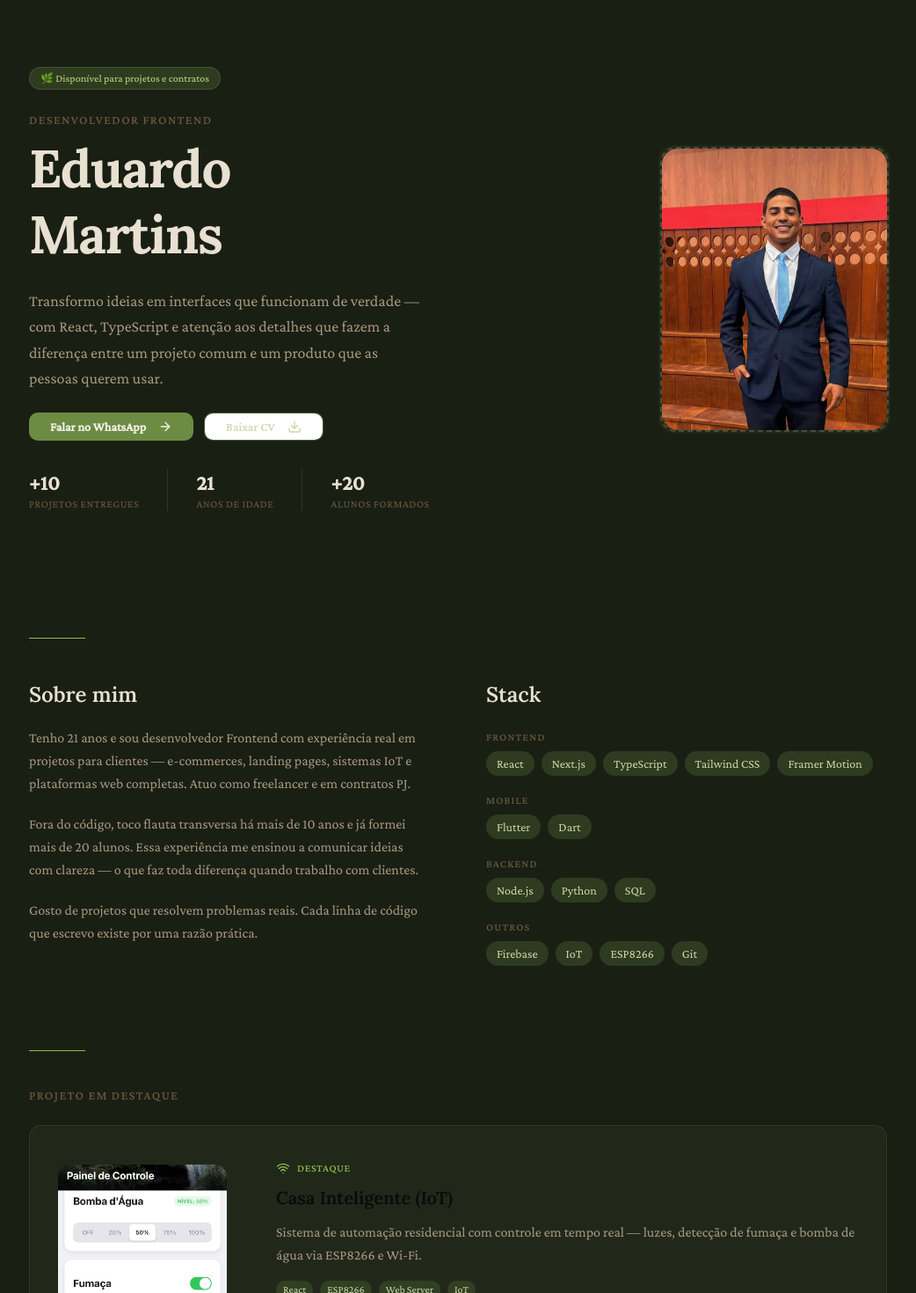
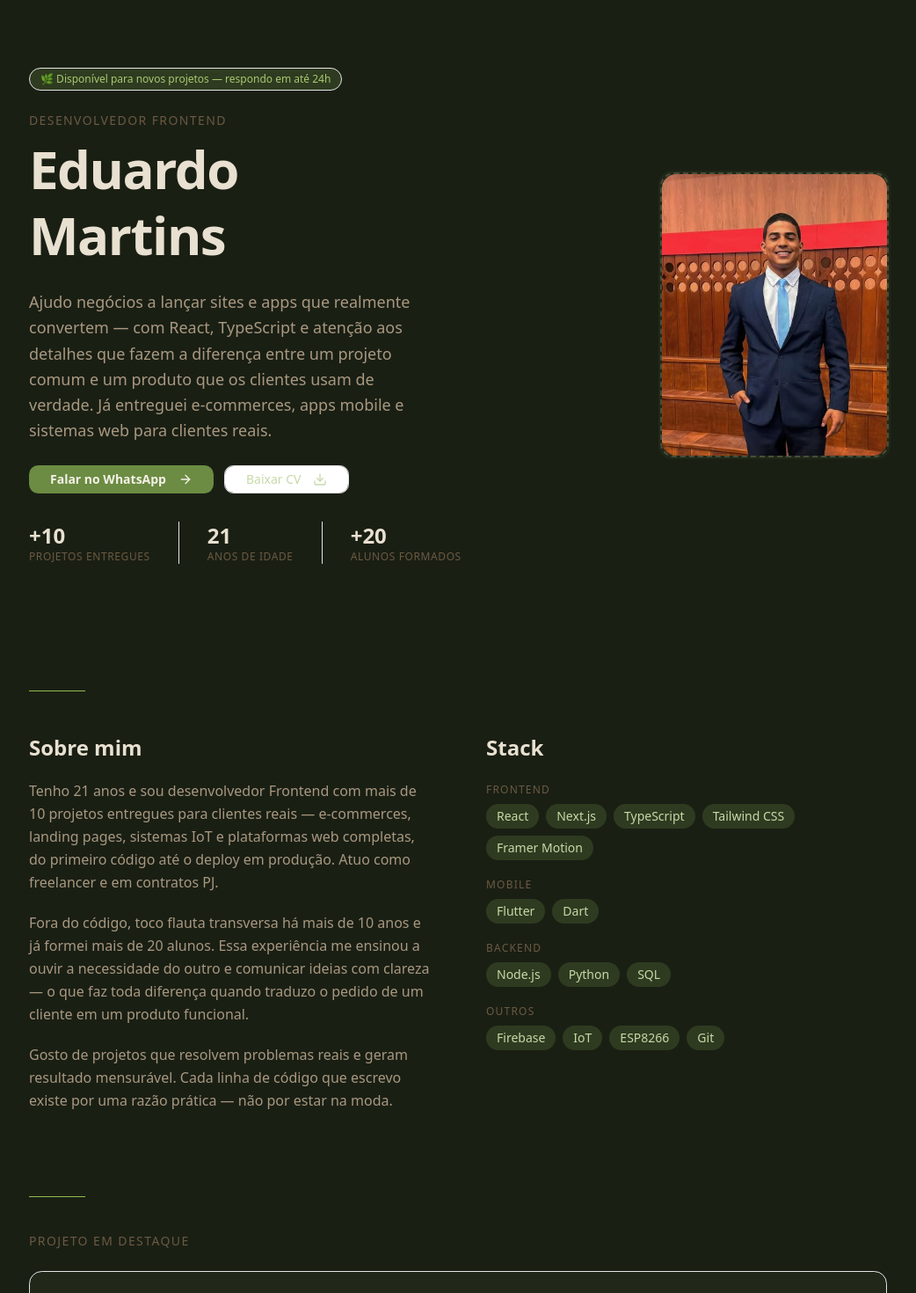
Before and after one commit to eduzimmartins22/portfolio-eduardo, a Next.js app: page / in a window 1280 px wide. Shown: the part 60-1530 px from the top of the page at 88% size, without its empty margins (119-1161 px from the left). Built offline with nearby package versions, Linux system fonts and the light colour scheme.

Commit message:
atualiza conteúdo e formatação do portfólio, adiciona novos ícones e imagens

```diff
--- a/app/globals.css
+++ b/app/globals.css
@@ -1,54 +1,10 @@
 @import "tailwindcss";
 @import "tw-animate-css";
-@import "shadcn/tailwind.css";
 
 @custom-variant dark (&:is(.dark *));
 
-@theme inline {
-  --color-background: var(--background);
-  --color-foreground: var(--foreground);
-  --font-sans: var(--font-sans);
-  --font-mono: var(--font-geist-mono);
-  --font-heading: var(--font-sans);
-  --color-sidebar-ring: var(--sidebar-ring);
-  --color-sidebar-border: var(--sidebar-border);
-  --color-sidebar-accent-foreground: var(--sidebar-accent-foreground);
-  --color-sidebar-accent: var(--sidebar-accent);
-  --color-sidebar-primary-foreground: var(--sidebar-primary-foreground);
-  --color-sidebar-primary: var(--sidebar-primary);
-  --color-sidebar-foreground: var(--sidebar-foreground);
-  --color-sidebar: var(--sidebar);
-  --color-chart-5: var(--chart-5);
-  --color-chart-4: var(--chart-4);
-  --color-chart-3: var(--chart-3);
-  --color-chart-2: var(--chart-2);
-  --color-chart-1: var(--chart-1);
-  --color-ring: var(--ring);
-  --color-input: var(--input);
-  --color-border: var(--border);
-  --color-destructive: var(--destructive);
-  --color-accent-foreground: var(--accent-foreground);
-  --color-accent: var(--accent);
-  --color-muted-foreground: var(--muted-foreground);
-  --color-muted: var(--muted);
-  --color-secondary-foreground: var(--secondary-foreground);
-  --color-secondary: var(--secondary);
-  --color-primary-foreground: var(--primary-foreground);
-  --color-primary: var(--primary);
-  --color-popover-foreground: var(--popover-foreground);
-  --color-popover: var(--popover);
-  --color-card-foreground: var(--card-foreground);
-  --color-card: var(--card);
-  --radius-sm: calc(var(--radius) * 0.6);
-  --radius-md: calc(var(--radius) * 0.8);
-  --radius-lg: var(--radius);
-  --radius-xl: calc(var(--radius) * 1.4);
-  --radius-2xl: calc(var(--radius) * 1.8);
-  --radius-3xl: calc(var(--radius) * 2.2);
-  --radius-4xl: calc(var(--radius) * 2.6);
-}
-
 :root {
+  --radius: 0.65rem;
   --background: oklch(1 0 0);
   --foreground: oklch(0.145 0 0);
   --card: oklch(1 0 0);
@@ -67,20 +23,6 @@
   --border: oklch(0.922 0 0);
   --input: oklch(0.922 0 0);
   --ring: oklch(0.708 0 0);
-  --chart-1: oklch(0.87 0 0);
-  --chart-2: oklch(0.556 0 0);
-  --chart-3: oklch(0.439 0 0);
-  --chart-4: oklch(0.371 0 0);
-  --chart-5: oklch(0.269 0 0);
-  --radius: 0.625rem;
-  --sidebar: oklch(0.985 0 0);
-  --sidebar-foreground: oklch(0.145 0 0);
-  --sidebar-primary: oklch(0.205 0 0);
-  --sidebar-primary-foreground: oklch(0.985 0 0);
-  --sidebar-accent: oklch(0.97 0 0);
-  --sidebar-accent-foreground: oklch(0.205 0 0);
-  --sidebar-border: oklch(0.922 0 0);
-  --sidebar-ring: oklch(0.708 0 0);
 }
 
 .dark {
@@ -102,29 +44,38 @@
   --border: oklch(1 0 0 / 10%);
   --input: oklch(1 0 0 / 15%);
   --ring: oklch(0.556 0 0);
-  --chart-1: oklch(0.87 0 0);
-  --chart-2: oklch(0.556 0 0);
-  --chart-3: oklch(0.439 0 0);
-  --chart-4: oklch(0.371 0 0);
-  --chart-5: oklch(0.269 0 0);
-  --sidebar: oklch(0.205 0 0);
-  --sidebar-foreground: oklch(0.985 0 0);
-  --sidebar-primary: oklch(0.488 0.243 264.376);
-  --sidebar-primary-foreground: oklch(0.985 0 0);
-  --sidebar-accent: oklch(0.269 0 0);
-  --sidebar-accent-foreground: oklch(0.985 0 0);
-  --sidebar-border: oklch(1 0 0 / 10%);
-  --sidebar-ring: oklch(0.556 0 0);
 }
 
-@layer base {
-  * {
-    @apply border-border outline-ring/50;
-  }
-  body {
-    @apply bg-background text-foreground;
-  }
-  html {
-    @apply font-sans;
-  }
+@theme inline {
+  --radius-sm: calc(var(--radius) - 4px);
+  --radius-md: calc(var(--radius) - 2px);
+  --radius-lg: var(--radius);
+  --radius-xl: calc(var(--radius) + 4px);
+  --color-background: var(--background);
+  --color-foreground: var(--foreground);
+  --color-card: var(--card);
+  --color-card-foreground: var(--card-foreground);
+  --color-popover: var(--popover);
+  --color-popover-foreground: var(--popover-foreground);
+  --color-primary: var(--primary);
+  --color-primary-foreground: var(--primary-foreground);
+  --color-secondary: var(--secondary);
+  --color-secondary-foreground: var(--secondary-foreground);
+  --color-muted: var(--muted);
+  --color-muted-foreground: var(--muted-foreground);
+  --color-accent: var(--accent);
+  --color-accent-foreground: var(--accent-foreground);
+  --color-destructive: var(--destructive);
+  --color-border: var(--border);
+  --color-input: var(--input);
+  --color-ring: var(--ring);
 }
+
+body {
+  font-family: var(--font-geist-sans), Arial, Helvetica, sans-serif;
+}
+
+* {
+  border-color: var(--border);
+  outline-color: var(--ring);
+}
--- a/app/layout.tsx
+++ b/app/layout.tsx
@@ -1,20 +1,22 @@
 import type { Metadata } from "next";
-import { Geist, Geist_Mono } from "next/font/google";
 import "./globals.css";
 
-const geistSans = Geist({
-  variable: "--font-geist-sans",
-  subsets: ["latin"],
-});
-
-const geistMono = Geist_Mono({
-  variable: "--font-geist-mono",
-  subsets: ["latin"],
-});
-
 export const metadata: Metadata = {
-  title: "Create Next App",
-  description: "Generated by create next app",
+  title: "Eduardo Martins — Desenvolvedor Frontend | React, Next.js & TypeScript",
+  description:
+    "Desenvolvedor Frontend com projetos reais entregues para clientes: e-commerces, apps mobile, plataformas web e sistemas IoT. Disponível para freelas e contratos PJ.",
+  icons: {
+    icon: "/icon.png",
+    apple: "/icon.png",
+  },
+  openGraph: {
+    title: "Eduardo Martins — Desenvolvedor Frontend",
+    description:
+      "Transformo ideias em interfaces que funcionam de verdade. Veja projetos reais em React, Next.js, TypeScript e Flutter.",
+    images: ["/icon.png"],
+    locale: "pt_BR",
+    type: "website",
+  },
 };
 
 export default function RootLayout({
@@ -23,11 +25,8 @@ export default function RootLayout({
   children: React.ReactNode;
 }>) {
   return (
-    <html
-      lang="en"
-      className={`${geistSans.variable} ${geistMono.variable} h-full antialiased`}
-    >
-      <body className="min-h-full flex flex-col">{children}</body>
+    <html lang="pt-BR">
+      <body className="antialiased">{children}</body>
     </html>
   );
 }
--- a/app/page.tsx
+++ b/app/page.tsx
@@ -6,39 +6,30 @@ import { Hero } from "../enxuto/lib/components/sections/Hero";
 import { About } from "../enxuto/lib/components/sections/About";
 import { FeaturedProject } from "../enxuto/lib/components/sections/FeaturedProject";
 import { WebProjects } from "../enxuto/lib/components/sections/WebProject";
+import { MazoFluteProject } from "../enxuto/lib/components/sections/MazoFluteProject";
+import { LaunchedCourse } from "../enxuto/lib/components/sections/LaunchedCourse";
 import { MobileApps } from "../enxuto/lib/components/sections/MobileApps";
-import { LaunchedCourse } from "../enxuto/lib/components/sections/LaunchedCourse";
-import { MazoFluteProject } from "../enxuto/lib/components/sections/MazoFluteProject";
 import { InProgress } from "../enxuto/lib/components/sections/InProgress";
 import { Contact } from "../enxuto/lib/components/sections/Contact";
 
-export default function Portfolio() {
+export default function Home() {
   const [dark, setDark] = useState(true);
   const t = getTheme(dark);
 
   return (
-    <>
-      <style>{`
-        @import url('https://fonts.googleapis.com/css2?family=Lora:ital,wght@0,400;0,500;0,600;0,700;1,400&family=Crimson+Pro:wght@300;400;500&display=swap');
-        * { font-family: 'Crimson Pro', Georgia, serif; }
-        h1, h2, h3, nav span { font-family: 'Lora', Georgia, serif; }
-      `}</style>
-
-      <div className={`min-h-screen ${t.bg} ${t.text} transition-colors duration-500`}>
+    <main className={`min-h-screen ${t.bg} ${t.text} transition-colors duration-500`}>
       <Navbar t={t} dark={dark} setDark={setDark} />
-
       <div className="pt-14">
         <Hero t={t} />
         <About t={t} />
         <FeaturedProject t={t} />
         <WebProjects t={t} />
+        <MazoFluteProject t={t} />
+        <LaunchedCourse t={t} />
         <MobileApps t={t} />
-          <LaunchedCourse t={t} />
-          <MazoFluteProject t={t} />
         <InProgress t={t} />
         <Contact t={t} />
       </div>
-      </div>
-    </>
+    </main>
   );
 }
--- a/enxuto/lib/components/sections/About.tsx
+++ b/enxuto/lib/components/sections/About.tsx
@@ -29,20 +29,23 @@ export function About({ t }: AboutProps) {
           <h2 className="text-2xl font-semibold">Sobre mim</h2>
 
           <p className={`${t.textMuted} leading-relaxed text-base`}>
-            Tenho 21 anos e sou desenvolvedor Frontend com experiência real em projetos
-            para clientes — e-commerces, landing pages, sistemas IoT e plataformas web
-            completas. Atuo como freelancer e em contratos PJ.
+            Tenho 21 anos e sou desenvolvedor Frontend com mais de 10 projetos entregues
+            para clientes reais — e-commerces, landing pages, sistemas IoT e plataformas web
+            completas, do primeiro código até o deploy em produção. Atuo como freelancer e
+            em contratos PJ.
           </p>
 
           <p className={`${t.textMuted} leading-relaxed text-base`}>
             Fora do código, toco flauta transversa há mais de 10 anos e já formei
-            mais de 20 alunos. Essa experiência me ensinou a comunicar ideias com
-            clareza — o que faz toda diferença quando trabalho com clientes.
+            mais de 20 alunos. Essa experiência me ensinou a ouvir a necessidade do outro
+            e comunicar ideias com clareza — o que faz toda diferença quando traduzo o
+            pedido de um cliente em um produto funcional.
           </p>
 
           <p className={`${t.textMuted} leading-relaxed text-base`}>
-            Gosto de projetos que resolvem problemas reais. Cada linha de código
-            que escrevo existe por uma razão prática.
+            Gosto de projetos que resolvem problemas reais e geram resultado mensurável.
+            Cada linha de código que escrevo existe por uma razão prática — não por estar
+            na moda.
           </p>
         </motion.div>
 
--- a/enxuto/lib/components/sections/Contact.tsx
+++ b/enxuto/lib/components/sections/Contact.tsx
@@ -23,12 +23,13 @@ export function Contact({ t }: ContactProps) {
           <h2 className="text-3xl font-semibold">Vamos trabalhar juntos?</h2>
           <p className={`${t.textMuted} text-lg leading-relaxed`}>
             Estou disponível para projetos freelance, contratos PJ e oportunidades de
-            colaboração. Se você tem uma ideia ou um problema para resolver, me conta.
+            colaboração. Se você tem uma ideia ou um problema para resolver, me conta —
+            respondo em até 24h.
           </p>
           <a href="https://wa.me/5527997475627" target="_blank">
             <Button className={`${t.btnPrimary} font-semibold px-6 border-0 mt-2`}>
               <MessageCircle className="mr-2" size={16} />
-              Falar no WhatsApp
+              Falar no WhatsApp agora
             </Button>
           </a>
         </div>
--- a/enxuto/lib/components/sections/FeaturedProject.tsx
+++ b/enxuto/lib/components/sections/FeaturedProject.tsx
@@ -42,12 +42,13 @@ export function FeaturedProject({ t }: FeaturedProjectProps) {
               <div className="p-6 space-y-3 flex flex-col justify-center">
                 <div className="flex items-center gap-2">
                   <Wifi size={16} className={t.accent} />
-                  <span className={`text-xs font-medium uppercase tracking-wider ${t.accent}`}>Destaque</span>
+                  <span className={`text-xs font-medium uppercase tracking-wider ${t.accent}`}>Projeto em destaque</span>
                 </div>
                 <h3 className="text-xl font-semibold">Casa Inteligente (IoT)</h3>
                 <p className={`${t.textMuted} text-base leading-relaxed`}>
                   Sistema de automação residencial com controle em tempo real —
                   luzes, detecção de fumaça e bomba de água via ESP8266 e Wi-Fi.
+                  Mais segurança e economia de energia com acesso de qualquer lugar.
                 </p>
                 <div className="flex flex-wrap gap-2 pt-1">
                   {["React", "ESP8266", "Web Server", "IoT"].map((tag) => (
--- a/enxuto/lib/components/sections/Hero.tsx
+++ b/enxuto/lib/components/sections/Hero.tsx
@@ -21,7 +21,7 @@ export function Hero({ t }: HeroProps) {
             transition={{ duration: 0.5 }}
           >
             <span className={`inline-block text-xs font-medium border px-3 py-1 rounded-full ${t.badge}`}>
-              🌿 Disponível para projetos e contratos
+              🌿 Disponível para novos projetos — respondo em até 24h
             </span>
           </motion.div>
 
@@ -45,9 +45,10 @@ export function Hero({ t }: HeroProps) {
             transition={{ delay: 0.2 }}
             className={`${t.textMuted} text-lg leading-relaxed max-w-md`}
           >
-            Transformo ideias em interfaces que funcionam de verdade —
+            Ajudo negócios a lançar sites e apps que realmente convertem —
             com React, TypeScript e atenção aos detalhes que fazem a diferença
-            entre um projeto comum e um produto que as pessoas querem usar.
+            entre um projeto comum e um produto que os clientes usam de verdade.
+            Já entreguei e-commerces, apps mobile e sistemas web para clientes reais.
           </motion.p>
 
           <motion.div
--- a/enxuto/lib/components/sections/WebProject.tsx
+++ b/enxuto/lib/components/sections/WebProject.tsx
@@ -32,7 +32,8 @@ export function WebProjects({ t }: WebProjectsProps) {
               </div>
               <h3 className="text-lg font-semibold">Ugo Celulares</h3>
               <p className={`${t.textMuted} text-base leading-relaxed flex-1`}>
-                E-commerce completo para cliente real, com foco em conversão e experiência do usuário.
+                E-commerce completo para cliente real, do catálogo ao checkout, construído
+                com foco em conversão, velocidade de carregamento e experiência do usuário.
               </p>
               <div className="flex flex-wrap gap-2">
                 {["React", "Tailwind", "API"].map((tag) => (
@@ -68,7 +69,8 @@ export function WebProjects({ t }: WebProjectsProps) {
               </div>
               <h3 className="text-lg font-semibold">Buzz Digital</h3>
               <p className={`${t.textMuted} text-base leading-relaxed flex-1`}>
-                Landing page para cliente de marketing digital, com foco em conversão e captação de leads.
+                Landing page de alta conversão para cliente de marketing digital,
+                pensada para transformar visitantes em leads qualificados.
               </p>
               <div className="flex flex-wrap gap-2">
                 {["React", "Tailwind"].map((tag) => (
```
Also changed, not shown: enxuto/lib/components/sections/MobileApps.tsx (+6 -4 lines), app/icon.png (added), public/images/eu12.png (added). Lines whose indentation alone changed are shown as unchanged.
